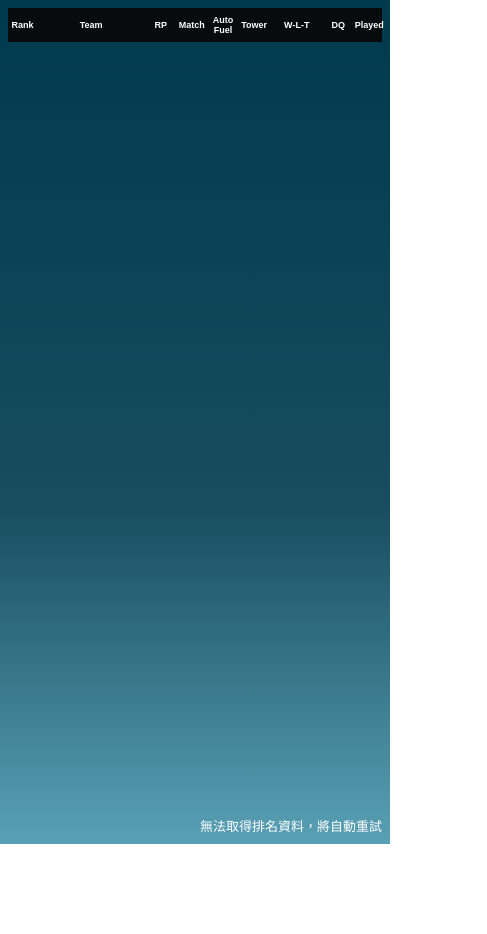
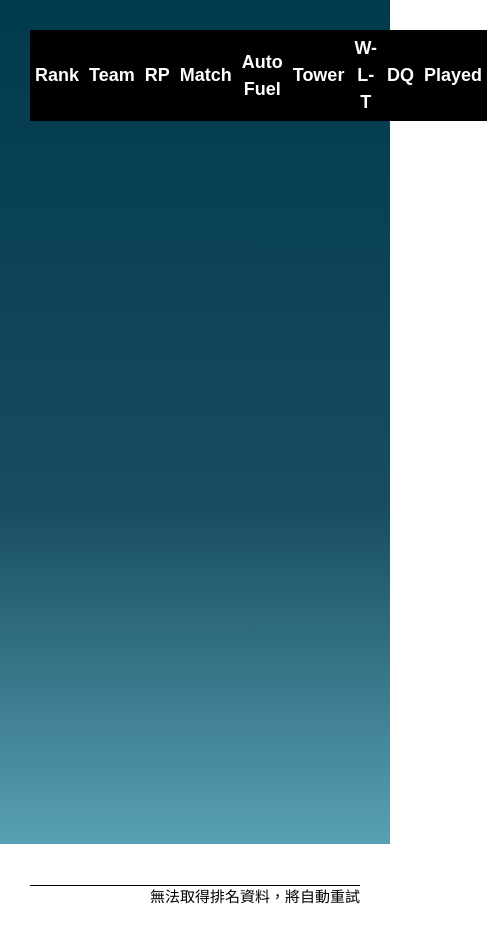
Before and after one commit to ElvisTang0823/unipards-2027award, a website: page public/rankings.html in a window 390 px wide. Shown: the whole page, 487 px wide, since content can reach past the window. Before the commit the page ends 844 px from the top, so only its background shows below. Drawn offline with Linux system fonts and the light colour scheme; no server answers; a web font is replaced by a local one.

Commit message:
feat: 更新排名樣式，調整字型與佈局以改善可讀性

```diff
--- a/public/css/rankings.css
+++ b/public/css/rankings.css
@@ -1,71 +1,66 @@
 @font-face {
-  font-family: 'RankingsBold';
-  src: url('/assets/Bold.ttf') format('truetype');
-  font-weight: 700;
+  font-family: "FuturaLT";
+  src: url("/static/css/fonts/futura-lt.otf") format("opentype");
 }
 
-@font-face {
-  font-family: 'RankingsLight';
-  src: url('/assets/Light.ttf') format('truetype');
-  font-weight: 400;
+html {
+  height: 100%;
+  cursor: default;
+  user-select: none;
 }
 
-* {
-  box-sizing: border-box;
-}
-
-html,
 body {
   width: 100%;
   height: 100%;
   margin: 0;
   overflow: hidden;
-}
-
-body {
-  color: #111;
-  background: linear-gradient(180deg, #003a4d 1%, #174d5f 60%, #59a0b5 100%);
-  font-family: 'RankingsBold', Arial, sans-serif;
+  background: -moz-linear-gradient(top, #003a4d 1%, #174d5f 60%, #59a0b5 100%);
+  background: -webkit-linear-gradient(top, #003a4d 1%, #174d5f 60%, #59a0b5 100%);
+  background-repeat: no-repeat;
+  color: #000;
+  font-family: "FuturaLT", Arial, sans-serif;
+  line-height: 1.5;
 }
 
 .rankings-page {
-  width: 100%;
-  height: 100%;
-  padding: 18px;
+  width: calc(100vw - 40px);
+  margin: 20px;
 }
 
 .standings {
-  display: flex;
   height: 100%;
-  flex-direction: column;
+  padding: 10px;
+  border-radius: 10px;
 }
 
 .rankings-table {
   width: 100%;
   table-layout: fixed;
+  margin: 0;
+  border: none;
   border-collapse: collapse;
   text-align: center;
+  font-size: 22px;
+  font-weight: bold;
+  color: #000;
+  vertical-align: middle;
 }
 
 .rankings-header {
-  flex: 0 0 auto;
+  table-layout: auto;
   color: #fff;
-  background: #080a0b;
-  font-size: clamp(11px, 1.15vw, 21px);
+  background-color: #000;
+  font-size: 18px;
+  margin-bottom: 5px;
 }
 
 .rankings-header th {
-  height: 42px;
-  padding: 5px 2px;
+  padding: 5px;
 }
 
-.rankings-header th:nth-child(1),
-.rankings-header th:nth-child(8),
-.rankings-header th:nth-child(9),
-.rankings-body td:nth-child(1),
-.rankings-body td:nth-child(8),
-.rankings-body td:nth-child(9) {
-  width: 7%;
+.rankings-header th:not(:nth-child(2)),
+.rankings-body td:not(:nth-child(2)) {
+  width: 10%;
 }
 
 .rankings-header th:nth-child(2),
@@ -73,25 +68,20 @@ body {
   width: 30%;
 }
 
-.rankings-header th:nth-child(7),
-.rankings-body td:nth-child(7) {
-  width: 13%;
+.rankings-header th:first-child,
+.rankings-header th:nth-last-child(-n + 2),
+.rankings-body td:first-child,
+.rankings-body td:nth-last-child(-n + 2) {
+  width: 4%;
 }
 
-.rankings-header th:nth-child(3),
-.rankings-header th:nth-child(4),
-.rankings-header th:nth-child(5),
-.rankings-header th:nth-child(6),
-.rankings-body td:nth-child(3),
-.rankings-body td:nth-child(4),
-.rankings-body td:nth-child(5),
-.rankings-body td:nth-child(6) {
-  width: 7.5%;
+.rankings-header th:nth-last-child(3),
+.rankings-body td:nth-last-child(3) {
+  width: 12%;
 }
 
 .rankings-container {
-  min-height: 0;
-  flex: 1 1 auto;
+  height: calc(100vh - 100px);
   overflow: hidden;
 }
 
@@ -99,107 +89,79 @@ body {
   will-change: transform;
 }
 
-.rankings-body {
-  margin: 0;
-  border-spacing: 0;
-  font-size: clamp(14px, 1.45vw, 26px);
-  font-weight: 700;
-}
-
 .rankings-body td {
-  height: 76px;
-  padding: 4px 2px;
+  padding: 8px 0;
   overflow: hidden;
-  border: 2px solid #003a4d;
+  border: 0 solid #0000;
+  border-width: 2px 3px;
   text-overflow: ellipsis;
   white-space: nowrap;
 }
 
-.rankings-body td:nth-child(1),
+.rankings-body tr:first-child td {
+  border-top: none;
+}
+
+.rankings-body td:first-child {
+  border-left: none;
+}
+
+.rankings-body td:last-child {
+  border-right: none;
+}
+
+.rankings-body td:first-child,
 .rankings-body td:nth-child(3) {
-  background: #59a4fc;
+  background-color: #59a4fc;
 }
 
 .rankings-body td:nth-child(2) {
-  background: #d9d9d9;
+  background-color: #d9d9d9;
 }
 
 .rankings-body td:nth-child(n + 4) {
-  background: #fff;
+  background-color: #fff;
 }
 
 .team-identity {
   display: flex;
-  min-width: 0;
-  align-items: center;
-  gap: 10px;
-  padding: 0 8px;
   text-align: left;
 }
 
 .team-logo {
-  width: 58px;
-  height: 58px;
+  margin: 0 12px 0 8px;
   flex: 0 0 auto;
   object-fit: contain;
 }
 
 .team-info {
+  display: flex;
+  flex-direction: column;
+  justify-content: center;
   min-width: 0;
   line-height: 1.2;
 }
 
-.team-number {
-  font-size: clamp(14px, 1.35vw, 23px);
+.team-info .team-number {
+  height: auto;
+  font-size: 20px;
 }
 
-.team-name {
+.team-info .team-name {
   overflow: hidden;
-  font-family: 'RankingsLight', Arial, sans-serif;
-  font-size: clamp(11px, 1vw, 18px);
-  font-weight: 400;
+  font-size: 14px;
+  font-weight: normal;
   text-overflow: ellipsis;
 }
 
 .rankings-status {
   min-height: 20px;
-  margin: 4px 0 0;
-  color: #fff;
-  font-family: 'RankingsLight', Arial, sans-serif;
-  font-size: 13px;
+  border-top: 1px solid #000;
+  font-size: 15px;
+  color: #000;
   text-align: right;
 }
 
-@media (max-width: 700px) {
-  .rankings-page {
-    padding: 8px;
-  }
-
-  .rankings-header {
-    font-size: 9px;
-  }
-
-  .rankings-header th {
-    height: 34px;
-  }
-
-  .rankings-header th:nth-child(2),
-  .rankings-body td:nth-child(2) {
-    width: 26%;
-  }
-
-  .rankings-body td {
-    height: 58px;
-    border-width: 1px;
-  }
-
-  .team-identity {
-    gap: 4px;
-    padding: 0 2px;
-  }
-
-  .team-logo {
-    width: 34px;
-    height: 34px;
-  }
+.rankings-status:empty {
+  display: none;
 }
```
Also changed, not shown: 1 other file.
